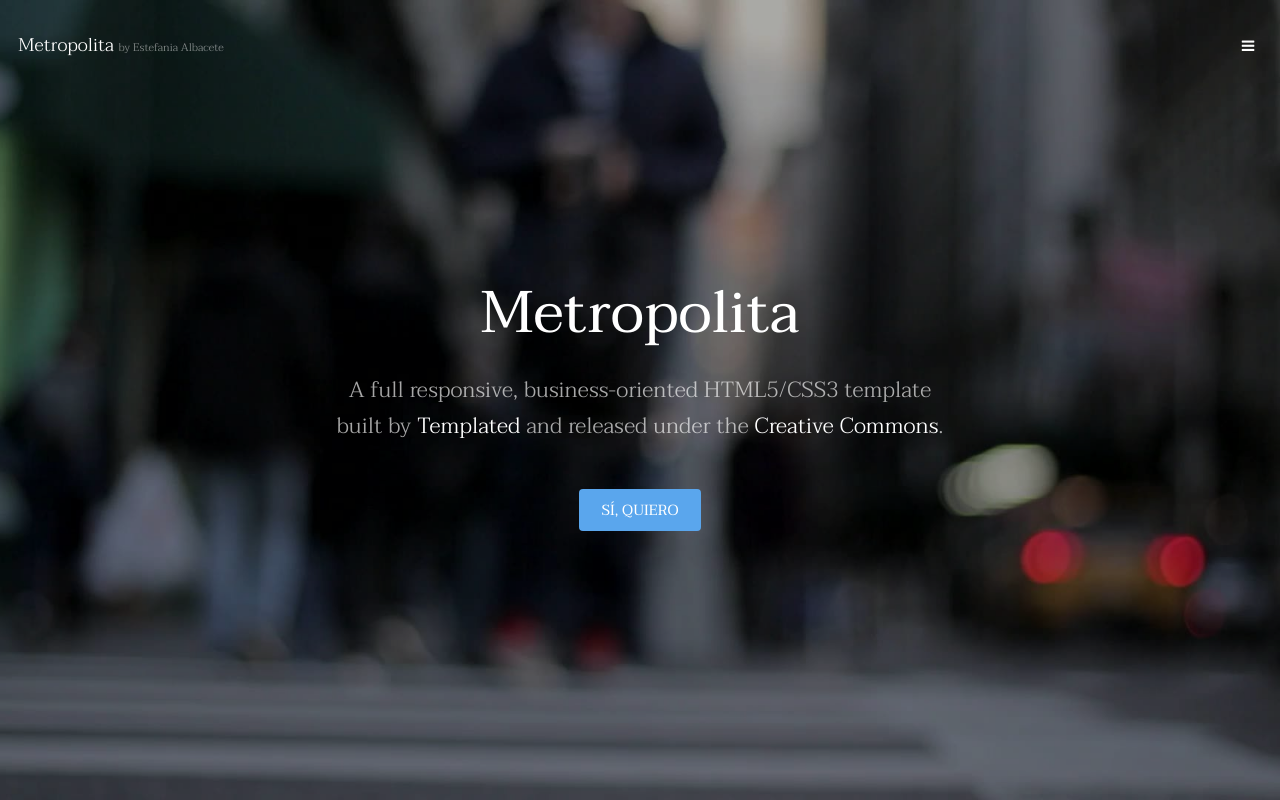
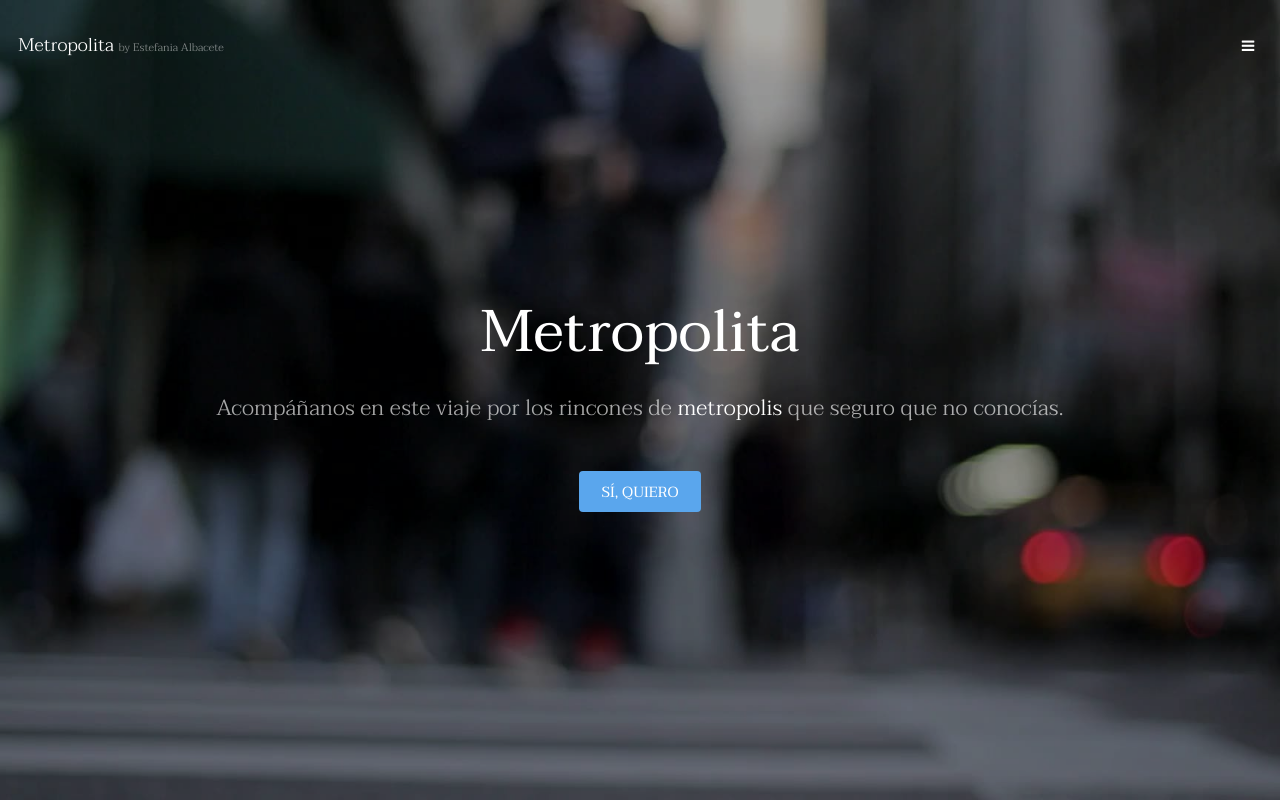
Before and after one commit to Estefania1988/04_REP_METROPOLITA, a plain HTML site: page index.html in a window 1280 px wide. Shown: the top 800 px of the page. Drawn offline with Linux system fonts and the light colour scheme.

Commit message:
Frase bajo el h1 por Esther

```diff
--- a/index.html
+++ b/index.html
@@ -37,8 +37,8 @@
 			<section id="banner" data-video="images/banner">
 				<div class="inner">
 					<h1>Metropolita</h1>
-					<p>A full responsive, business-oriented HTML5/CSS3 template<br />
-					built by <a href="https://templated.co/">Templated</a> and released under the <a href="https://templated.co/license">Creative Commons</a>.</p>
+					<p>Acompáñanos en este viaje por los rincones de
+					 <a href="https://templated.co/">metropolis</a> que seguro que no conocías.</p>
 					<a href="#one" class="button special scrolly">SÍ, QUIERO</a>
 				</div>
 			</section>
```
